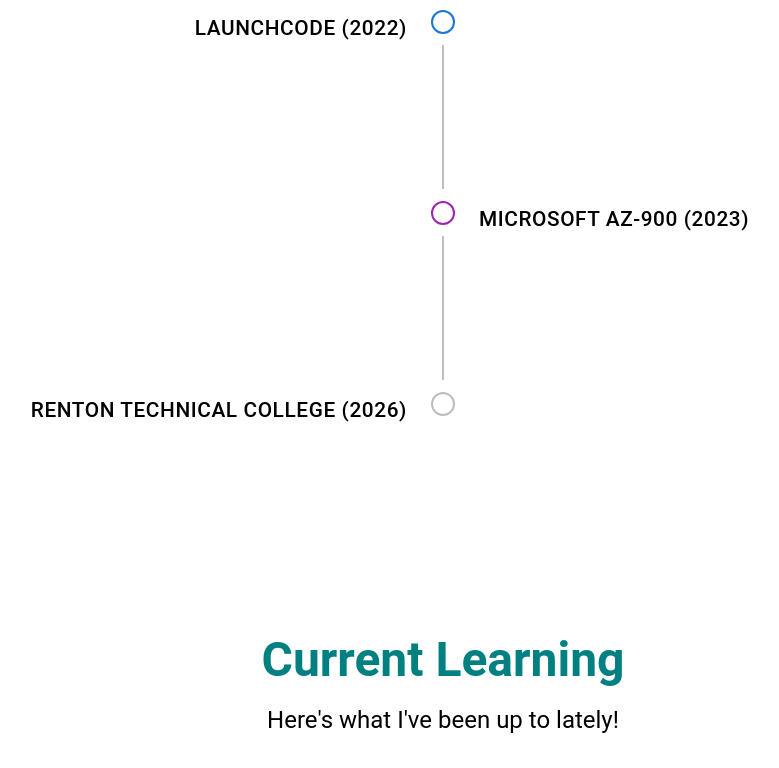
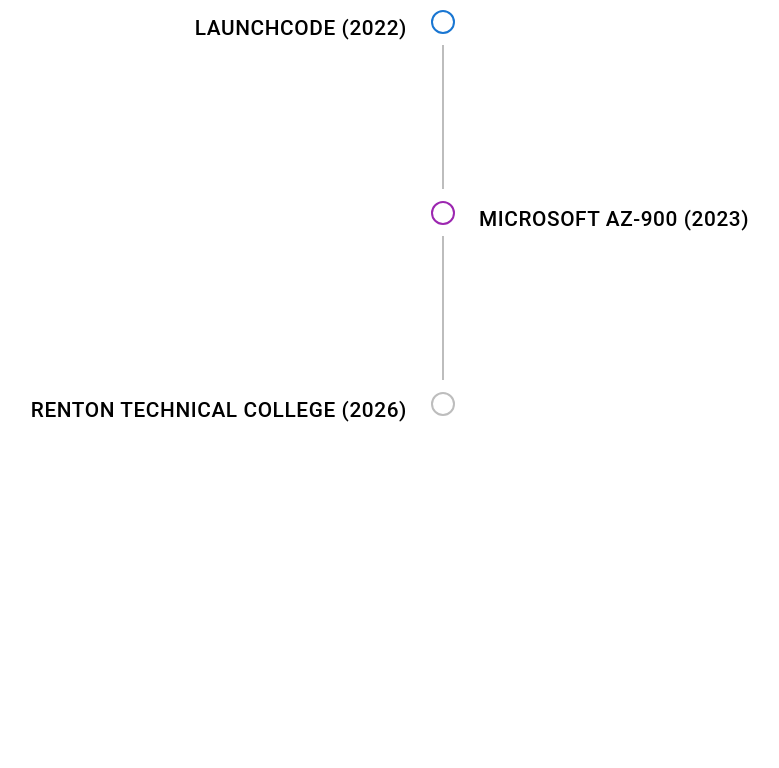
Before and after one commit to amerigirl/website, a React (Create React App) app: page /aboutPage in a window 1280 px wide. Shown: the part 1575-2343 px from the top of the page, without its empty margins (197-976 px from the left). After the commit the page ends 2207 px from the top, so only its background shows below. Built offline with nearby package versions, Linux system fonts and the light colour scheme.

Commit message:
saving the last component in about for later to start skills

```diff
--- a/src/Components/AboutPage/AboutPage.jsx
+++ b/src/Components/AboutPage/AboutPage.jsx
@@ -33,7 +33,7 @@ const AboutPage = () => {
         />
       </Box>
       <MyAcademicJourney />
-      <CurrentLearning />
+
     </ThemeProvider>
   );
 };
```
